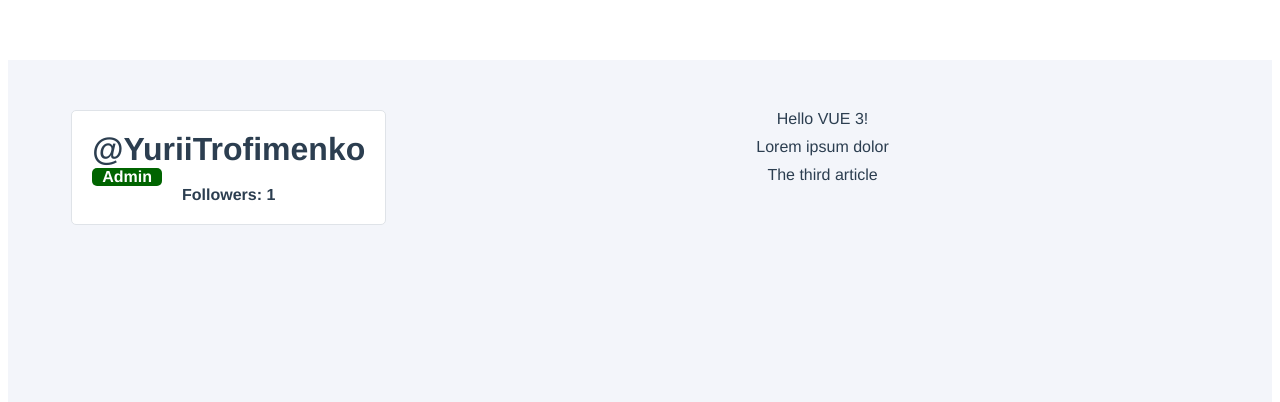
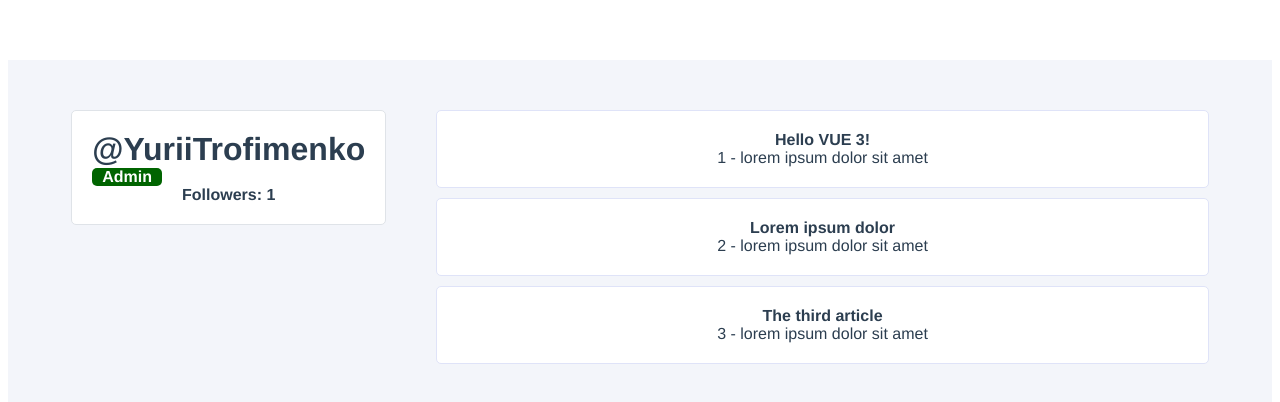
Before and after one commit to YuriiTrofimenko/vue3-demo-articles, a Vue app: page / in a window 1280 px wide. Shown: the top 402 px of the page. Built offline with nearby package versions, Linux system fonts and the light colour scheme.

Commit message:
ArticleItem component, props

```diff
--- /dev/null
+++ b/src/components/ArticleItem.vue
@@ -0,0 +1,35 @@
+<template lang="pug">
+.article-item
+    .user-profile__article
+        .article-item__title
+            |{{ article.title }}
+        .article-item__content
+            |{{ article.content }}
+</template>
+
+<script>
+export default {
+  name: "ArticleItem",
+  props: {
+    article: {
+      type: Object,
+      required: true
+    }
+  }
+}
+</script>
+
+<style lang="stylus" scoped>
+.article-item
+  padding 20px
+  background-color white
+  border-radius 5px
+  border 1px solid #dfe3f8
+  box-sizing border-box
+  cursor pointer
+  transition all 0.25s ease
+  &:hover
+    transform scale(1.1, 1.1)
+  .article-item__title
+    font-weight bold
+</style>
--- a/src/components/UserProfile.vue
+++ b/src/components/UserProfile.vue
@@ -9,13 +9,16 @@
     .user-profile__follower-count
       strong Followers: {{followers}}
   .user-profile__articles-wrapper
-    .user-profile__article(v-for="article in user.articles" :key="article.id")
-      |{{article.title}}
+    ArticleItem(v-for="article in user.articles" :key="article.id" :article="article")
 </template>
 
 <script>
+import ArticleItem from './ArticleItem'
 export default {
   name: 'UserProfile',
+  components: {
+    ArticleItem
+  },
   data () {
     return {
       followers: 0,
@@ -27,9 +30,9 @@
         email: 'tyaa@ukr.net',
         isAdmin: true,
         articles: [
-          { id: 1, title: 'Hello VUE 3!' },
-          { id: 2, title: 'Lorem ipsum dolor' },
-          { id: 3, title: 'The third article' }
+          { id: 1, title: 'Hello VUE 3!', content: '1 - lorem ipsum dolor sit amet' },
+          { id: 2, title: 'Lorem ipsum dolor', content: '2 - lorem ipsum dolor sit amet' },
+          { id: 3, title: 'The third article', content: '3 - lorem ipsum dolor sit amet' }
         ]
       }
     }
```
